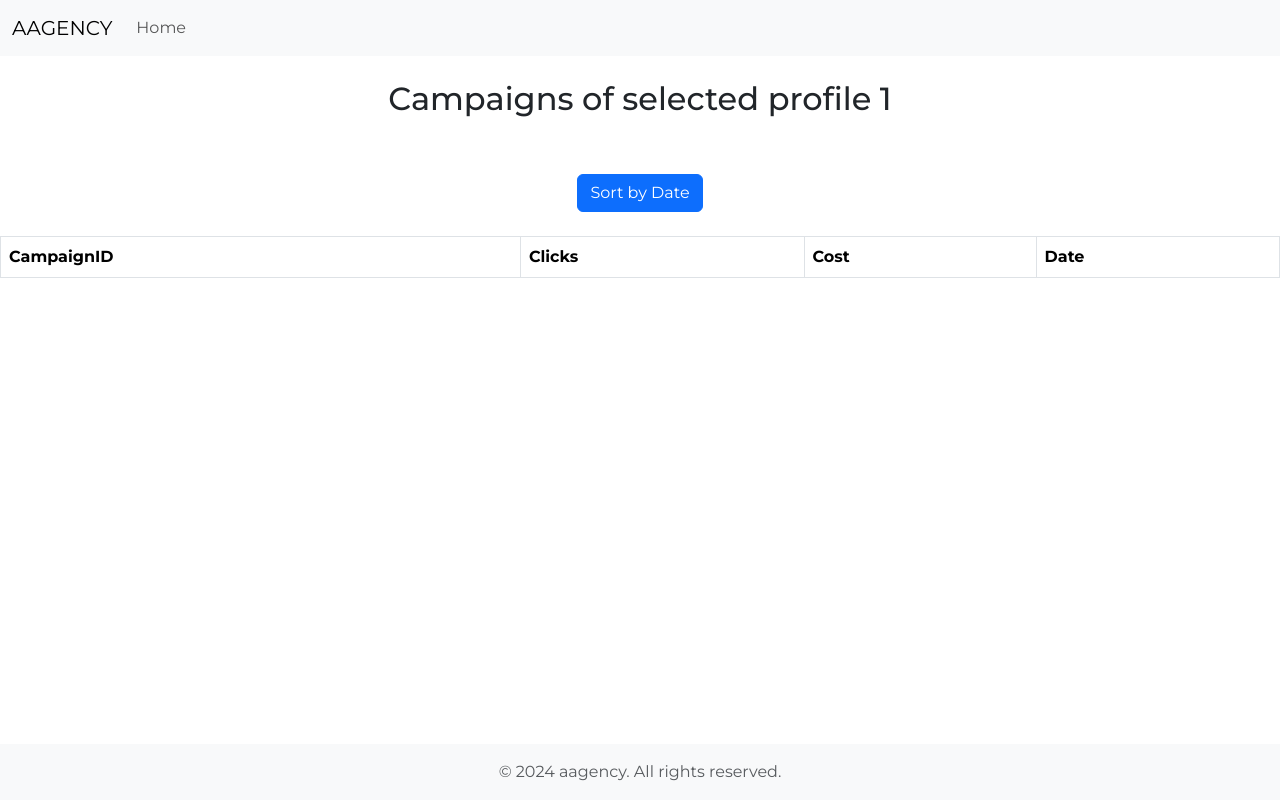
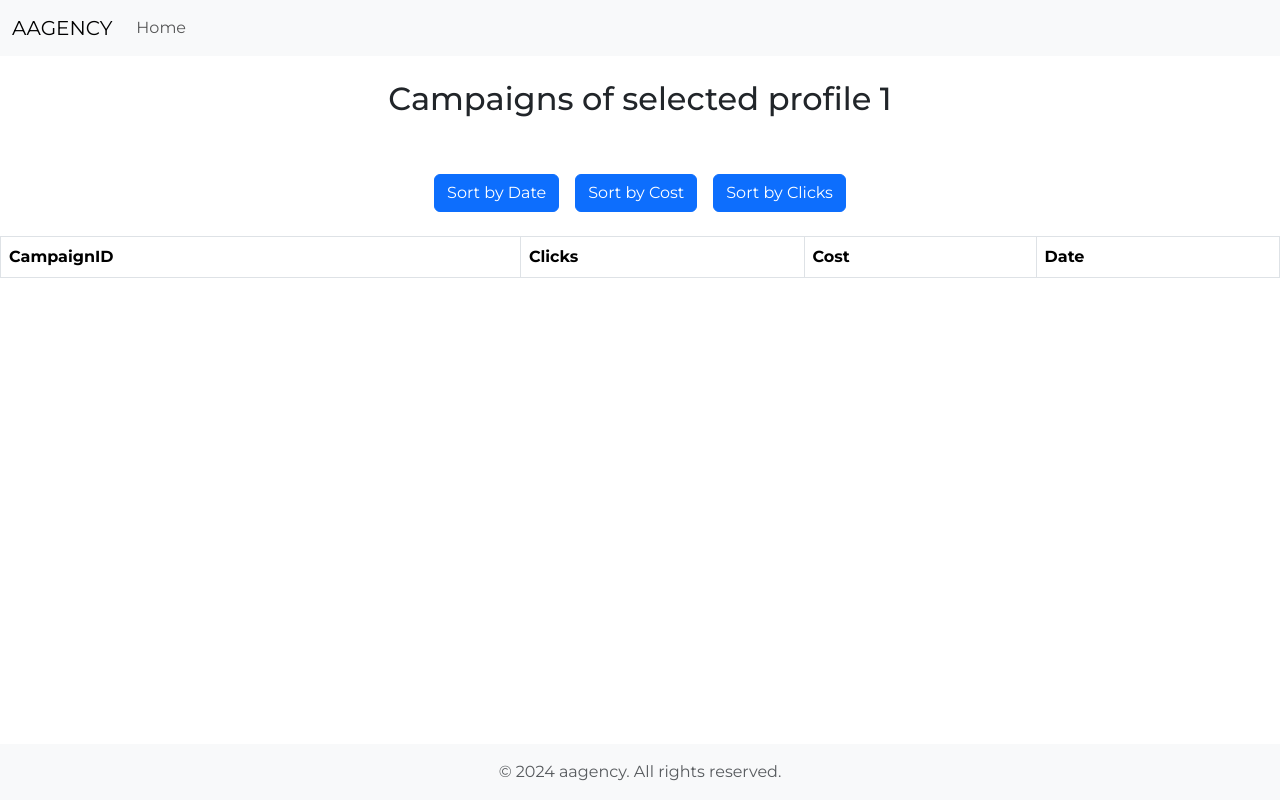
Before and after one commit to vladyslavZinchenko77/aagency-test, a React (Vite) app: page /profile/1/profile/campaign/1 in a window 1280 px wide. Built offline with nearby package versions, Linux system fonts and the light colour scheme.

Commit message:
added sorting by cost and clicks on campings page

```diff
--- a/src/pages/Campaigns/Campaigns.scss
+++ b/src/pages/Campaigns/Campaigns.scss
@@ -2,4 +2,7 @@
     display: flex;
     justify-content: center;
     padding: 24px 0;
+    .campaigns__btn-sort{
+        margin: 0 8px;
+    }
 }
--- a/src/pages/Campaigns/Campaigns.tsx
+++ b/src/pages/Campaigns/Campaigns.tsx
@@ -1,36 +1,3 @@
-// import { FC } from 'react';
-// import { useParams } from 'react-router-dom';
-// import DefaultPage from '../../components/DefaultPage';
-// import TableCustom from '../../components/TableCustom';
-// import { columnsCampaign } from '../../data/columns';
-// import { initialDataCampaings } from '../../data/initialData';
-
-// const Campaigns: FC = () => {
-//   const { id } = useParams();
-
-//   if (id === undefined) {
-//     return <div>Failed to retrieve profile ID</div>;
-//   }
-
-//   const parsedId = parseInt(id, 10);
-
-//   const campaignData = initialDataCampaings.filter(
-//     (campaign) => campaign.profileId === parsedId
-//   );
-
-//   return (
-//     <DefaultPage title={`Campaigns of selected profile ${id}`}>
-//       <TableCustom
-//         columns={columnsCampaign}
-//         data={campaignData}
-//         isClicableRow={false}
-//       />
-//     </DefaultPage>
-//   );
-// };
-
-// export default Campaigns;
-
 import { FC, useState } from 'react';
 import { useParams } from 'react-router-dom';
 import DefaultPage from '../../components/DefaultPage';
@@ -39,6 +6,18 @@ import { columnsCampaign } from '../../data/columns';
 import { initialDataCampaings } from '../../data/initialData';
 import { Button } from 'react-bootstrap';
 import './Campaigns.scss';
+
+type Campaign = {
+  campaignId: number;
+  profileId: number;
+  clicks: number;
+  cost: number;
+  date: string;
+};
+
+type CampaignWithIndex = Campaign & {
+  [key: string]: number | string;
+};
 
 const Campaigns: FC = () => {
   const { id } = useParams();
@@ -49,15 +28,26 @@ const Campaigns: FC = () => {
 
   const parsedId = parseInt(id, 10);
 
-  const [sortedData, setSortedData] = useState(initialDataCampaings);
+  const [sortedData, setSortedData] =
+    useState<CampaignWithIndex[]>(initialDataCampaings);
   const [sortOrder, setSortOrder] = useState<'asc' | 'desc'>('asc');
 
-  const handleSort = () => {
+  const handleSort = (property: string) => {
     const sorted = [...sortedData].sort((a, b) => {
-      const dateA = new Date(a.date).getTime();
-      const dateB = new Date(b.date).getTime();
+      const valueA = a[property] as number | string;
+      const valueB = b[property] as number | string;
 
-      return sortOrder === 'asc' ? dateA - dateB : dateB - dateA;
+      if (typeof valueA === 'number' && typeof valueB === 'number') {
+        return sortOrder === 'asc' ? valueA - valueB : valueB - valueA;
+      }
+
+      if (typeof valueA === 'string' && typeof valueB === 'string') {
+        return sortOrder === 'asc'
+          ? valueA.localeCompare(valueB)
+          : valueB.localeCompare(valueA);
+      }
+
+      return 0;
     });
 
     setSortedData(sorted);
@@ -71,7 +61,24 @@ const Campaigns: FC = () => {
   return (
     <DefaultPage title={`Campaigns of selected profile ${id}`}>
       <div className="campaigns__btn-sort--wrap">
-        <Button onClick={handleSort}>Sort by Date</Button>
+        <Button
+          className="campaigns__btn-sort"
+          onClick={() => handleSort('date')}
+        >
+          Sort by Date
+        </Button>
+        <Button
+          className="campaigns__btn-sort"
+          onClick={() => handleSort('cost')}
+        >
+          Sort by Cost
+        </Button>
+        <Button
+          className="campaigns__btn-sort"
+          onClick={() => handleSort('clicks')}
+        >
+          Sort by Clicks
+        </Button>
       </div>
       <TableCustom
         columns={columnsCampaign}
```
